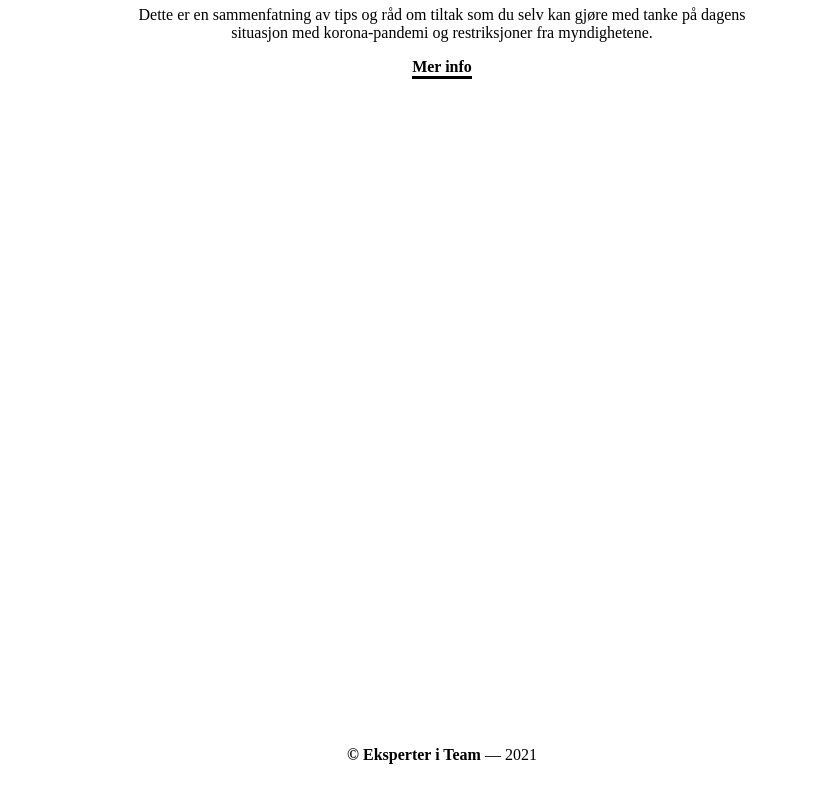
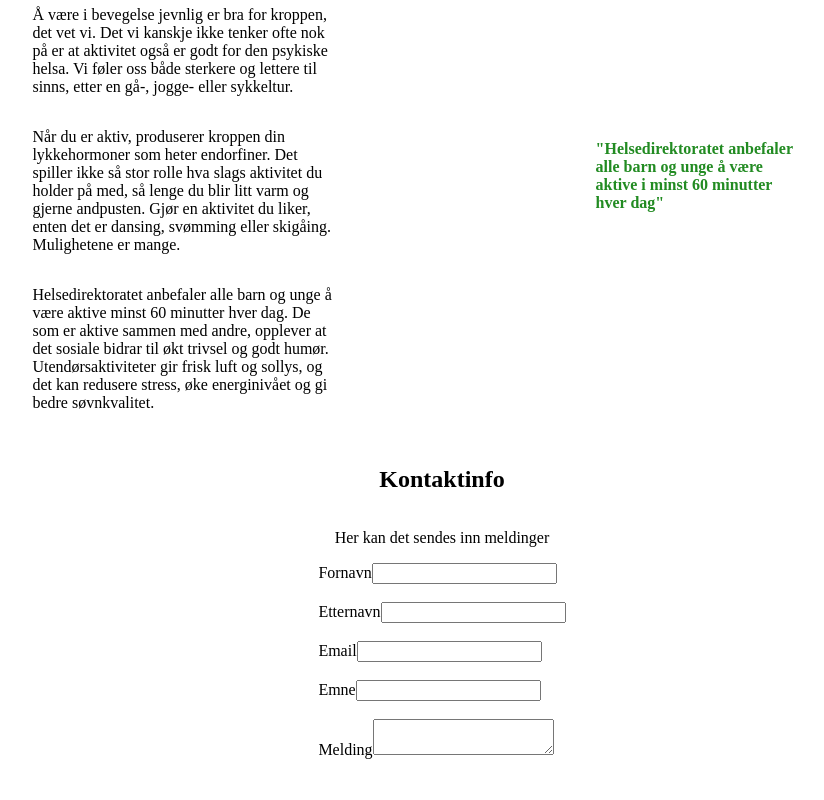
Before and after one commit to balazsorban44/eit-c, a Next.js app: page / in a window 1280 px wide. Shown: the part 2240-3040 px from the top of the page, without its empty margins (198-1022 px from the left). Built offline with nearby package versions, Linux system fonts and the light colour scheme.

Commit message:
Fix contact info and link to scroll to sections

```diff
--- a/componets/Header.js
+++ b/componets/Header.js
@@ -2,10 +2,10 @@ import Link from "next/link"
 
 const nav = [
   { title: "Hjem", href: "/" },
-  { title: "Utekart", href: "/#aktivitetskart" },
-  { title: "Utepoeng", href: "/info-om-poeng" },
-  { title: "Helse", href: "/info-om-psykisk-helse" },
-  { title: "Kontakt", href: "/info-kontakt" },
+  { title: "Utekart", href: "#aktivitetskart" },
+  { title: "Utepoeng", href: "#poenginfo" },
+  { title: "Helse", href: "#psykiskhelse" },
+  { title: "Kontakt", href: "#kontaktinfo" },
 ]
 
 export default function Header() {
@@ -14,9 +14,7 @@ export default function Header() {
       <ul>
         {nav.map((item) => (
           <li key={item.href}>
-            <Link href={item.href}>
-              <a>{item.title}</a>
-            </Link>
+            <a href={item.href}> {item.title} </a>
           </li>
         ))}
       </ul>
--- a/pages/index.js
+++ b/pages/index.js
@@ -12,7 +12,7 @@ export default function Home() {
       </Head>
       <main>
         <Hero />
-        <section style={{ minHeight: 0 }}>
+        <section id="poenginfo" style={{ minHeight: 0 }}>
         <div style={{ display: "flex" }}>
         <div
             style={{
@@ -99,18 +99,92 @@ export default function Home() {
             height="100%"
           />
         </section>
-        <section>
-          <h2>Psykisk helse</h2>
-          <p style={{ maxWidth: 640, textAlign: "center" }}>
-            Dette er en sammenfatning av tips og råd om tiltak som du selv kan
-            gjøre med tanke på dagens situasjon med korona-pandemi og
-            restriksjoner fra myndighetene.
+      <section id="psykiskhelse" style={{ minHeight: 0 }}>
+      <div style={{ display: "flex" }}>
+        <div
+          style={{
+            flex: 1,
+            display: "flex",
+            alignItems: "center",
+            justifyContent: "center",
+            flexDirection: "column",
+          }}
+        >
+          <h2 style={{color:"#228B22",textAlign: "center" }}>Hvorfor uteaktivitet?</h2>
+          <p style={{ maxWidth: "60%" }}>
+          Å være i bevegelse jevnlig er bra for kroppen, det vet vi. Det vi kanskje ikke tenker ofte nok på er at aktivitet også er godt for den psykiske helsa. Vi føler oss både sterkere og lettere til sinns, etter en gå-, jogge- eller sykkeltur.
           </p>
-          <Link href="/info-om-psykisk-helse">
-            <a className="link"><strong>Mer info</strong></a>
-          </Link>
-        </section>
-      </main>
+          <p style={{ maxWidth: "60%" }}>
+          Når du er aktiv, produserer kroppen din lykkehormoner som heter endorfiner. Det spiller ikke så stor rolle hva slags aktivitet du holder på med, så lenge du blir litt varm og gjerne andpusten. Gjør en aktivitet du liker, enten det er dansing, svømming eller skigåing. Mulighetene er mange.
+          </p>
+          <p style={{ maxWidth: "60%" }}>
+          Helsedirektoratet anbefaler alle barn og unge å være aktive minst 60 minutter hver dag. De som er aktive sammen med andre, opplever at det sosiale bidrar til økt trivsel og godt humør. Utendørsaktiviteter gir frisk luft og sollys, og det kan redusere stress, øke energinivået og gi bedre søvnkvalitet.
+          </p>
+        </div>
+        <div
+          style={{
+            flex: 1,
+            display: "flex",
+            alignItems: "center",
+            justifyContent: "center",
+          }}
+        >
+          <p style={{color:"#228B22", maxWidth: "40%" }}><strong>"Helsedirektoratet anbefaler alle barn og unge
+            å være aktive i minst 60 minutter hver dag"</strong></p>
+        </div>
+      </div>
+    </section>
+    <br></br>
+    <section id="kontaktinfo" >
+      <h2>Kontaktinfo</h2>
+      <p>Her kan det sendes inn meldinger </p>
+      <form>
+
+          <div>
+          <label>Fornavn</label>
+          <input type="text" name="firstName">
+          </input>
+          </div>
+
+          <br></br>
+
+          <div>
+          <label>Etternavn</label>
+          <input type="text" name="lastName">
+          </input>
+          </div>
+
+          <br></br>
+
+          <div>
+          <label>Email</label>
+          <input type="text" name="email">
+          </input>
+          </div>
+
+         <br></br>
+
+
+         <div>
+          <label>Emne</label>
+          <input type="text" name="emne">
+          </input>
+         </div>
+
+         <br></br>
+
+
+         <div>
+          <label>Melding</label>
+          <textarea type="message" name="melding">
+          </textarea>
+         </div>
+
+
+      </form>
+
+    </section>
+    </main>
     </>
   )
 }
```
